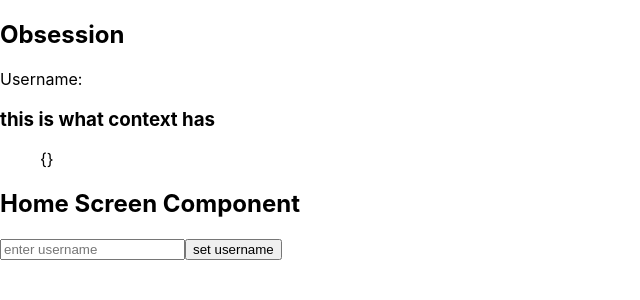
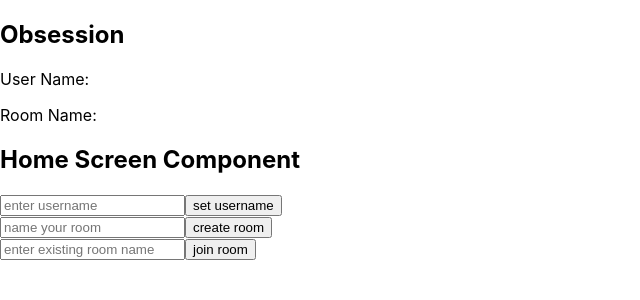
Before and after one commit to haley-r/obsession-2, a React (Create React App) app: page / in a window 1280 px wide. Shown: the top 300 px of the page, without its empty margins (0-640 px from the left). Built offline with nearby package versions, Linux system fonts and the light colour scheme; no server answers.

Commit message:
added json parse to thing sent to server

```diff
--- a/src/components/App/App.js
+++ b/src/components/App/App.js
@@ -1,56 +1,93 @@
 import React, { useEffect, useState } from 'react';
 // import './App.css';
 
-import Header from '../Header/Header';
-import HomeScreen from '../HomeScreen/HomeScreen';
-import GameBoard from '../GameBoard/GameBoard';
+// import Header from '../Header/Header';
+// import HomeScreen from '../HomeScreen/HomeScreen';
+// import GameBoard from '../GameBoard/GameBoard';
 
-import { GameContextProvider } from '../../gameContext'
+// import { GameContextProvider } from '../../gameContext'
 
 const URL = 'ws://localhost:5005/game-websocket'
 
 function App() {
-  const server = new WebSocket(URL)
+
+  // so these are like the local variables? I think?
+  const [client, setClient] = useState(new WebSocket(URL))
   const [currentRoom, setCurrentRoom] = useState();
 
-  const gameState = {
-    currentRoom,
+
+  const [createRoomInput, setCreateRoomInput] = useState("");
+  const [joinRoomInput, setJoinRoomInput] = useState("");
+  const [usernameInput, setUsernameInput] = useState("");
+
+
+
+  const createRoom = () => {
+    console.log('in createRoom');
+  }
+
+  const joinRoom = () => {
+    console.log('in joinRoom');
+  }
+
+  const makeUser = (event, input) => {
+    event.preventDefault();
+    console.log('in makeUser with input: ', input);
+    try {
+      client.send(JSON.stringify({
+        userName: input,
+        action: "NEWUSER"
+      }))
+    } catch (error) {
+      console.log('error!', error);
+    }
   }
 
   useEffect(() => {
-    server.onopen = () => {
-      // on connecting, do nothing but log it to the console
-      console.log('ws server connected in App.js')
+    client.onopen = () => {
+      console.log('ws client connected in App.js')
     }
-    server.onmessage = (event) => {
-      // on receiving a message, update things based on whats in the message
-      const message = JSON.parse(event.data)
-      // then do something with the message
-      console.log('message received in App.js is: ', message);
-      setCurrentRoom('SET')
-      // this.addMessage(message)
+    client.onmessage = (event) => {
+      console.log('message received in App.js is: ', event.data);
     }
-    server.onclose = () => {
+    client.onclose = () => {
       console.log('disconnected')
-      // automatically try to reconnect on connection loss
-      // obviously would need to rewrite for funcitonal component, so do that later
-      // this.setState({
-      //     ws: new WebSocket(URL),
-      // })
+      setClient(new WebSocket(URL))  // automatically try to reconnect
     }
   });
 
   return (
     <div className="App">
-        <GameContextProvider value={gameState}>
-          <Header />
+        <div className="Header">
+          <h2>Obsession</h2>
+          <p>User Name: </p>
+          <p>Room Name:</p>
+        </div>
+
+        <div className="HomeScreen">
+          <h2>Home Screen Component</h2>
+              <div>
+                <input type="text" placeholder="enter username" value={usernameInput} onChange={(event) => setUsernameInput(event.target.value)} />
+                <button onClick={(event) => makeUser(event, usernameInput)}>set username</button>
+              </div>
+              <div>
+                <input type="text" placeholder="name your room" value={createRoomInput} onChange={(event) => setCreateRoomInput(event.target.value)} />
+                <button onClick={() => createRoom(createRoomInput)}>create room</button>
+              </div>
+              <div>
+                <input type="text" placeholder="enter existing room name" value={joinRoomInput} onChange={(event) => setJoinRoomInput(event.target.value)} />
+                <button onClick={() => joinRoom(joinRoomInput)}>join room</button>
+              </div>
+        </div>
+
+
+          {/* <Header/>
           {!currentRoom &&
             <HomeScreen />
           }
           {currentRoom &&
             <GameBoard />
-          }
-      </GameContextProvider>
+          } */}
     </div>
   );
 }
--- a/src/components/HomeScreen/HomeScreen.js
+++ b/src/components/HomeScreen/HomeScreen.js
@@ -9,7 +9,7 @@ function Game() {
     const [joinRoomInput, setJoinRoomInput] = useState("");
     const [usernameInput, setUsernameInput] = useState("");
 
-    const ws = new WebSocket(URL)
+    // const ws = new WebSocket(URL)
 
     const createRoom = (infoObject) => {
 
@@ -39,6 +39,7 @@ function Game() {
     }
 
     const makeUser =(event, input)=>{
+        event.preventDefault();
         console.log('in makeUser with input: ', input);
         try {
             ws.send(JSON.stringify({
```
Also changed, not shown: 2 other files (tests, documents, lock files or other folders).
